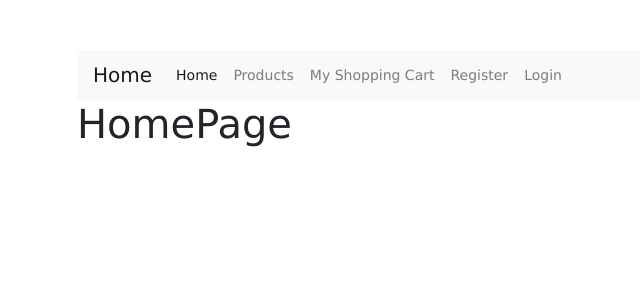
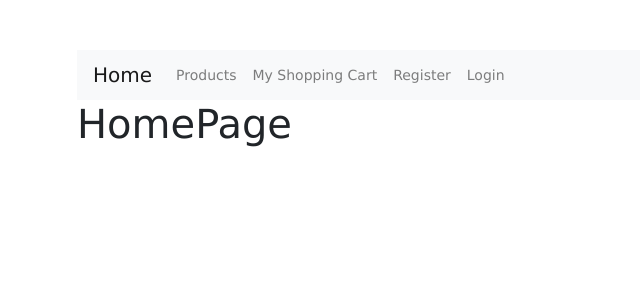
Before and after one commit to usama-murtaza0/web_terminal, a Node server app: page / in a window 1280 px wide. Shown: the top 300 px of the page, without its empty margins (8-648 px from the left). Run offline with Node 20, Linux system fonts and the light colour scheme; some libraries are stand-ins or nearby versions.

Commit message:
Update navbar.pug

```diff
--- a/web-terminal/views/partials/navbar.pug
+++ b/web-terminal/views/partials/navbar.pug
@@ -6,9 +6,6 @@
 
   <div class="collapse navbar-collapse" id="navbarSupportedContent">
     <ul class="navbar-nav mr-auto">
-      <li class="nav-item active">
-        <a class="nav-link" href="/">Home <span class="sr-only">(current)</span></a>
-      </li>
       <li class="nav-item">
         <a class="nav-link" href="/products">Products</a>
       </li>
```
